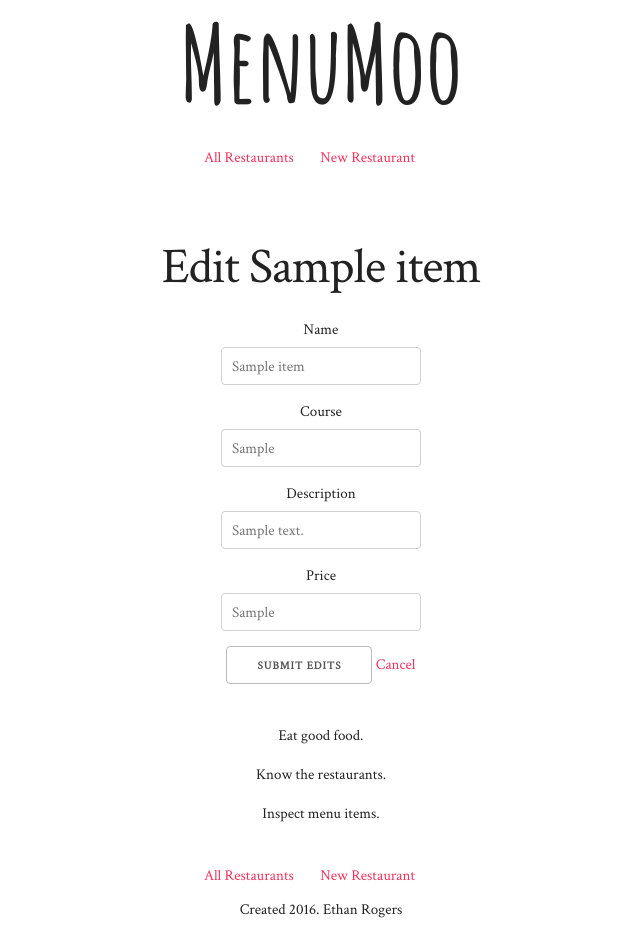
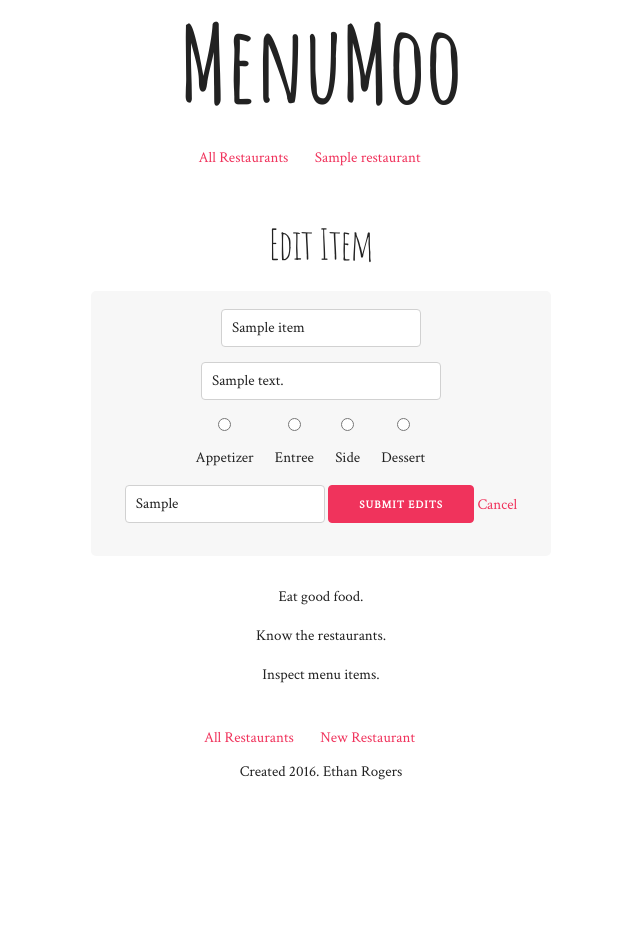
Before and after one commit to erogers6264/menumoo, a Flask app: page /restaurants/1/1/edit/ in a window 1280 px wide. Shown: the whole page, without its empty margins (319-959 px from the left). After the commit the page ends 780 px from the top, so only its background shows below. Run offline with Flask 2, Linux system fonts and the light colour scheme; tables that the repository leaves empty hold one stand-in row (values such as "Sample post").

Commit message:
Finish up delete & edit menu item functionality

```diff
--- a/menumoo/templates/editmenuitem.html
+++ b/menumoo/templates/editmenuitem.html
@@ -1,22 +1,19 @@
 {% extends "layout.html" %}
-{% block title %}Edit {{ item.name }}{% endblock %}
+{% block nav %}
+	<li><a href="{{ url_for('allRestaurants') }}">All Restaurants</a></li>
+    <li><a href="{{ url_for('restaurantMenu', restaurant_id=restaurant.restaurant_id) }}">{{ restaurant.name }}</a></li>
+{% endblock %}
+{% block heading %}Edit Item{% endblock %}
 {% block content %}
-	<header><h1>Edit {{ item.name }}</h1></header>
-
-	<form action="{{ url_for('editMenuItem', restaurant_id=restaurant.restaurant_id, MenuID=item.item_id) }}" method="POST">
-			<label>Name</label>
-			<input type="text" name="name" placeholder="{{ item.name }}">
-			<br>
-			<label>Course</label>
-			<input type="text" name="course" placeholder="{{ item.course }}">
-			<br>
-			<label>Description</label>
-			<input type="text" name="description" placeholder="{{ item.description }}">
-			<br>
-			<label>Price</label>
-			<input type="text" name="price" placeholder="{{ item.price }}">
-			<br>
-			<input type="submit" value="Submit Edits">
-			<a href="{{ url_for('restaurantMenu', restaurant_id=restaurant.restaurant_id) }}">Cancel</a>
-	</form>
+	<div class="box">
+    <form action="{{ url_for('editMenuItem', restaurant_id=restaurant.restaurant_id, MenuID=item.item_id) }}" method="POST">
+		{{ form.hidden_tag() }}
+		{{ form.name(size=20, placeholder=form.name.label.text) }}
+		{{ form.description(size=25, placeholder=form.description.label.text) }}
+		{{ form.course() }}
+		{{ form.price(placeholder=form.price.label.text) }}
+        <input type="submit" class="button-primary" value="Submit Edits">
+        <a href="{{ url_for('restaurantMenu', restaurant_id=restaurant.restaurant_id) }}">Cancel</a>
+    </form>
+    </div>
 {% endblock %}
--- a/menumoo/views.py
+++ b/menumoo/views.py
@@ -113,16 +113,10 @@ def editMenuItem(restaurant_id, MenuID):
     restaurant = db.session.query(Restaurant).filter_by(
         restaurant_id=restaurant_id).one()
     item = db.session.query(MenuItem).filter_by(item_id=MenuID).one()
-    if request.method == 'POST':
-        #  Test each form field for a value
-        if request.form['name']:
-            item.name = request.form['name']
-        if request.form['course']:
-            item.course = request.form['course']
-        if request.form['description']:
-            item.description = request.form['description']
-        if request.form['price']:
-            item.price = request.form['price']
+    form = MenuItemForm(obj=item)
+
+    if request.method == 'POST' and form.validate():
+        form.populate_obj(item)
         db.session.add(item)
         db.session.commit()
         flash("Menu item has been edited!")
@@ -130,7 +124,8 @@ def editMenuItem(restaurant_id, MenuID):
     else:
         return render_template('editmenuitem.html',
                                restaurant=restaurant,
-                               item=item)
+                               item=item,
+                               form=form)
 
 
 #  Route for deleteMenuItem function
```
Also changed, not shown: menumoo/templates/deletemenuitem.html (+4 -4 lines).
